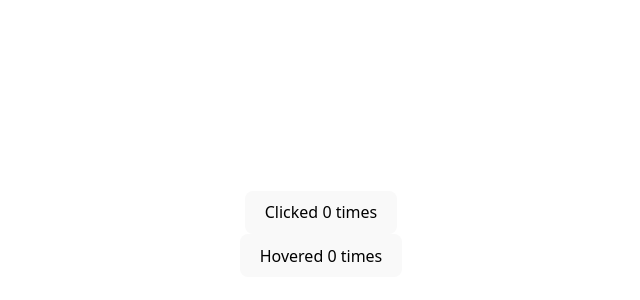
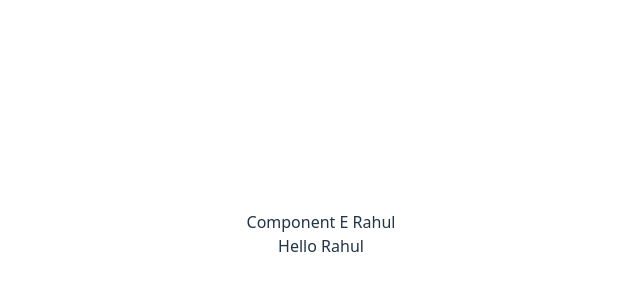
Before and after one commit to D-4-DIBAKAR/React-Tutorial, a React (Vite) app in the folder first-component/: page / in a window 1280 px wide. Shown: the part 166-466 px from the top of the page, without its empty margins (319-959 px from the left). Built offline with nearby package versions, Linux system fonts and the light colour scheme.

Commit message:
React Context
Context provides a way to pass data through the components tree without having to pass props down manually at every level

1. Create the Context.
2. Provide a Context Value.
3. Consume the Context Value.

```diff
--- a/first-component/src/App.jsx
+++ b/first-component/src/App.jsx
@@ -1,10 +1,13 @@
 import './App.css'
 import ClickCounter from './components/ClickCounter'
 import ClickCounterTwo from './components/ClickCounterTwo'
+import ComponentC from './components/ComponentC'
 import CounterCommon from './components/CounterCommon'
 import HoverCounter from './components/HoverCounter'
 import HoverCounterTwo from './components/HoverCounterTwo'
 import User from './components/User'
+import UserContext from './components/userContext'
+// import { UserProvider } from './components/userContext'
 // import ErrorBoundary from './components/ErrorBoundary'
 // import Hero from './components/Hero'
 // import PortalComponent from './components/PortalComponent'
@@ -36,15 +39,19 @@ function App() {
   return (
     <>
 
+      {/*Context*/}
+      <UserContext.Provider value="Rahul">
+        <ComponentC />
+      </UserContext.Provider>
       {/*Render Props Component*/}
       {/* <ClickCounterTwo />
       <HoverCounterTwo />
       <User render={(isLoggedIn) => isLoggedIn ? 'Rahul' : 'Guest'} /> */}
 
-      <CounterCommon >{(count, incrementCount) => (<ClickCounterTwo count={count} incrementCount={incrementCount} />)}</CounterCommon>
+      {/* <CounterCommon >{(count, incrementCount) => (<ClickCounterTwo count={count} incrementCount={incrementCount} />)}</CounterCommon>
       <CounterCommon >
         {(count, incrementCount) => (<HoverCounterTwo count={count} incrementCount={incrementCount} />)}
-      </CounterCommon>
+      </CounterCommon> */}
       {/* other way */}
       {/* <CounterCommon render={(count, incrementCount) => <HoverCounterTwo count={count} incrementCount={incrementCount} />} /> */}
 
--- /dev/null
+++ b/first-component/src/components/ComponentC.jsx
@@ -0,0 +1,14 @@
+import React, { Component } from 'react'
+import ComponentE from './ComponentE'
+
+class ComponentC extends Component {
+     render() {
+          return (
+
+               <ComponentE />
+
+          )
+     }
+}
+
+export default ComponentC
--- /dev/null
+++ b/first-component/src/components/ComponentE.jsx
@@ -0,0 +1,17 @@
+import React, { Component } from 'react'
+import ComponentF from './ComponentF'
+import UserContext from './userContext'
+
+class ComponentE extends Component {
+     static contextType = UserContext;
+     render() {
+          return (
+               <div>
+                    Component E {this.context}
+                    <ComponentF />
+               </div>
+          )
+     }
+}
+// ComponentE.contextType = UserContext;
+export default ComponentE
--- /dev/null
+++ b/first-component/src/components/ComponentF.jsx
@@ -0,0 +1,17 @@
+import React, { Component } from 'react'
+import UserContext from './userContext'
+// import { UserConsumer } from './userContext'
+class ComponentF extends Component {
+     render() {
+          return (
+               <UserContext.Consumer>
+                    {username => {
+                         return <div>Hello {username}</div>
+                    }
+                    }
+               </UserContext.Consumer>
+          )
+     }
+}
+
+export default ComponentF
--- /dev/null
+++ b/first-component/src/components/userContext.jsx
@@ -0,0 +1,7 @@
+import React from "react";
+
+const UserContext = React.createContext("Developer");
+const UserProvider = UserContext.Provider;
+const UserConsumer = UserContext.Consumer;
+// export { UserProvider, UserConsumer };
+export default UserContext;
```
